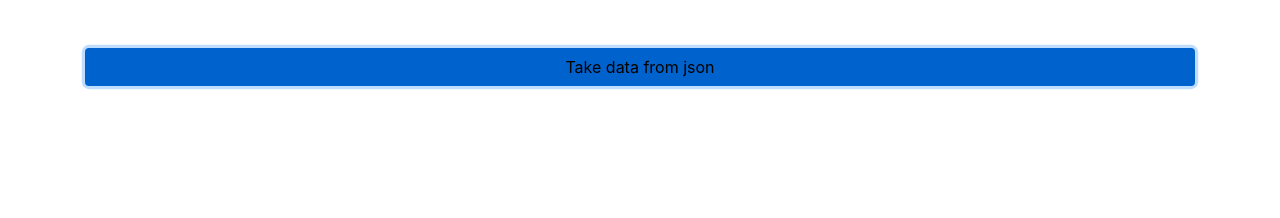
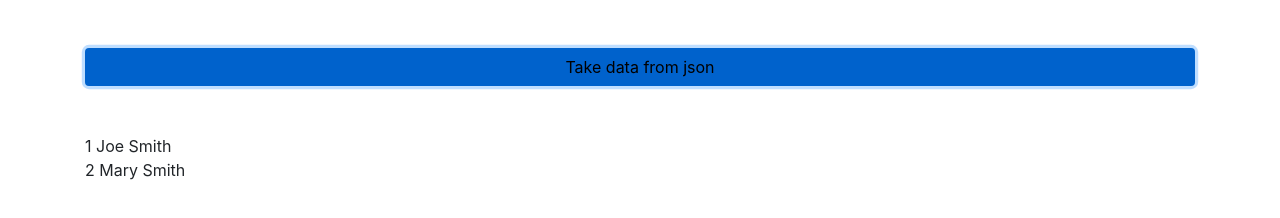
Before and after one commit to dudu9999/get_data_from_json, a plain HTML site: page index.html in a window 1280 px wide. Both pictures are taken after a click on the button "Take data from json". Drawn offline with nearby package versions, Linux system fonts and the light colour scheme.

Commit message:
added script with Fetch function

```diff
--- a/index.html
+++ b/index.html
@@ -14,7 +14,9 @@
         <div class="col-lg-12">
             <div class="row">
                 <button class="btn btn-block bg-primary my-5" onclick="Show()">Take data from json</button>
+                <div id="getJSON">
 
+                </div>
             </div>
 
         </div>
@@ -27,6 +29,7 @@
         crossorigin="anonymous"></script>
     <script src="https://maxcdn.bootstrapcdn.com/bootstrap/4.0.0/js/bootstrap.min.js" integrity="sha384-JZR6Spejh4U02d8jOt6vLEHfe/JQGiRRSQQxSfFWpi1MquVdAyjUar5+76PVCmYl"
         crossorigin="anonymous"></script>
+    <script src="script.js"></script>
 
 </body>
 
--- /dev/null
+++ b/script.js
@@ -0,0 +1,17 @@
+
+var Show = () => {
+    let pageURL = 'http://localhost:3004/jsonData.json';
+    fetch(pageURL)
+    .then(resp=> resp.json())
+    .then(resp=>{
+        resp.forEach(user => {
+            let data="";
+            let i;
+            for(i=0; i< resp.length; i++){
+                data += resp[i].id + " " + resp[i].name + " " + resp[i].lastName + "<br />";
+                let div = document.getElementById("getJSON");
+                div.innerHTML = data;
+            }
+        });
+    })
+}
```
